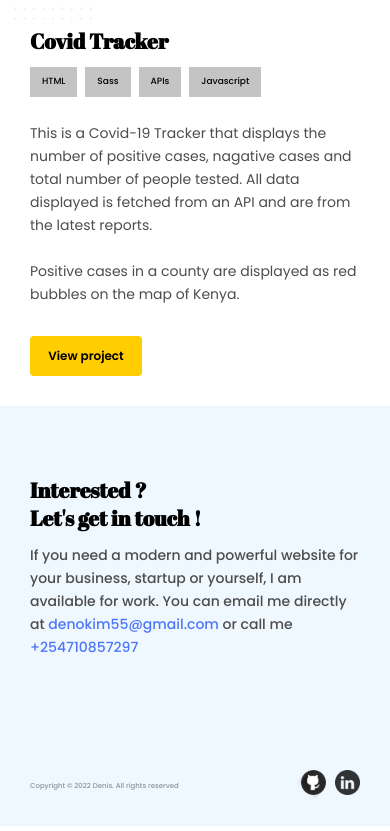
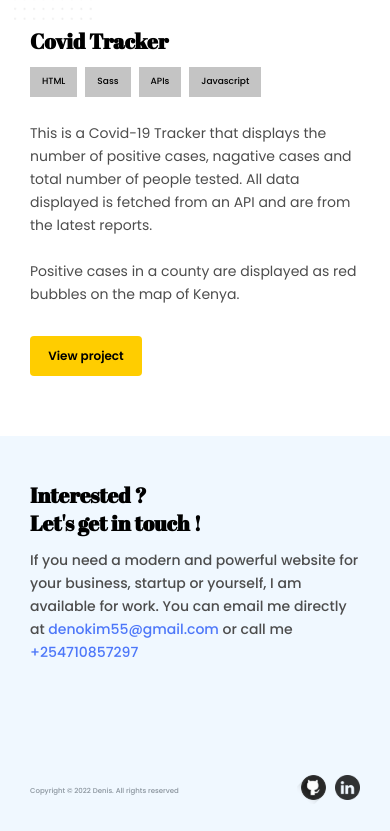
Before and after one commit to DenisKamau/portfolio, a React (Create React App) app: page / in a window 390 px wide. Shown: the part 3101-3932 px from the top of the page. Built offline with nearby package versions, Linux system fonts and the light colour scheme.

Commit message:
Footer margin changes

```diff
--- a/src/components/Footer/Footer.css
+++ b/src/components/Footer/Footer.css
@@ -4,7 +4,7 @@
 }
 
 .footer {
-  margin-top: 80px;
+  margin-top: 45px;
 }
 
 .footerContent {
@@ -143,7 +143,7 @@
   }
 
   .footer {
-    margin-top: 40px;
+    margin-top: 15px;
   }
 }
 
--- a/src/components/Work/Work.css
+++ b/src/components/Work/Work.css
@@ -1,6 +1,7 @@
 .work {
   display: flex;
   flex-direction: column;
+  margin-bottom: 30px;
 }
 
 .workHeading {
```
